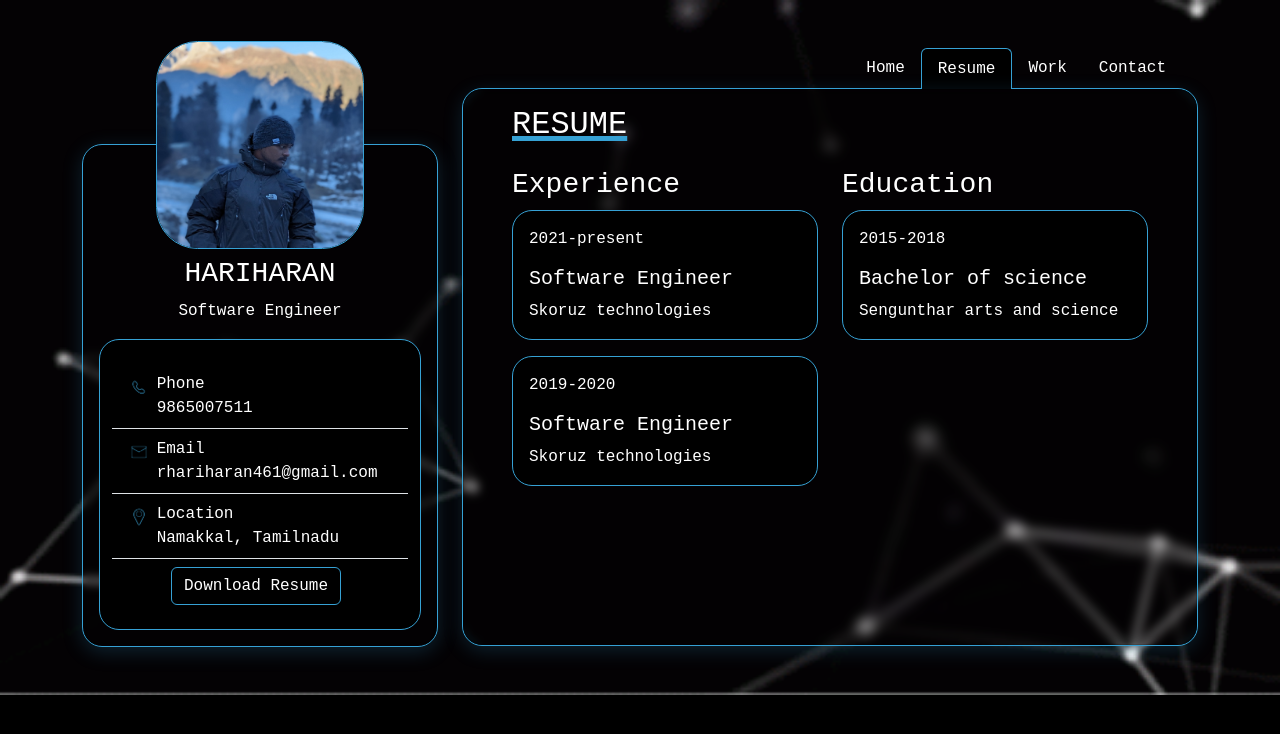
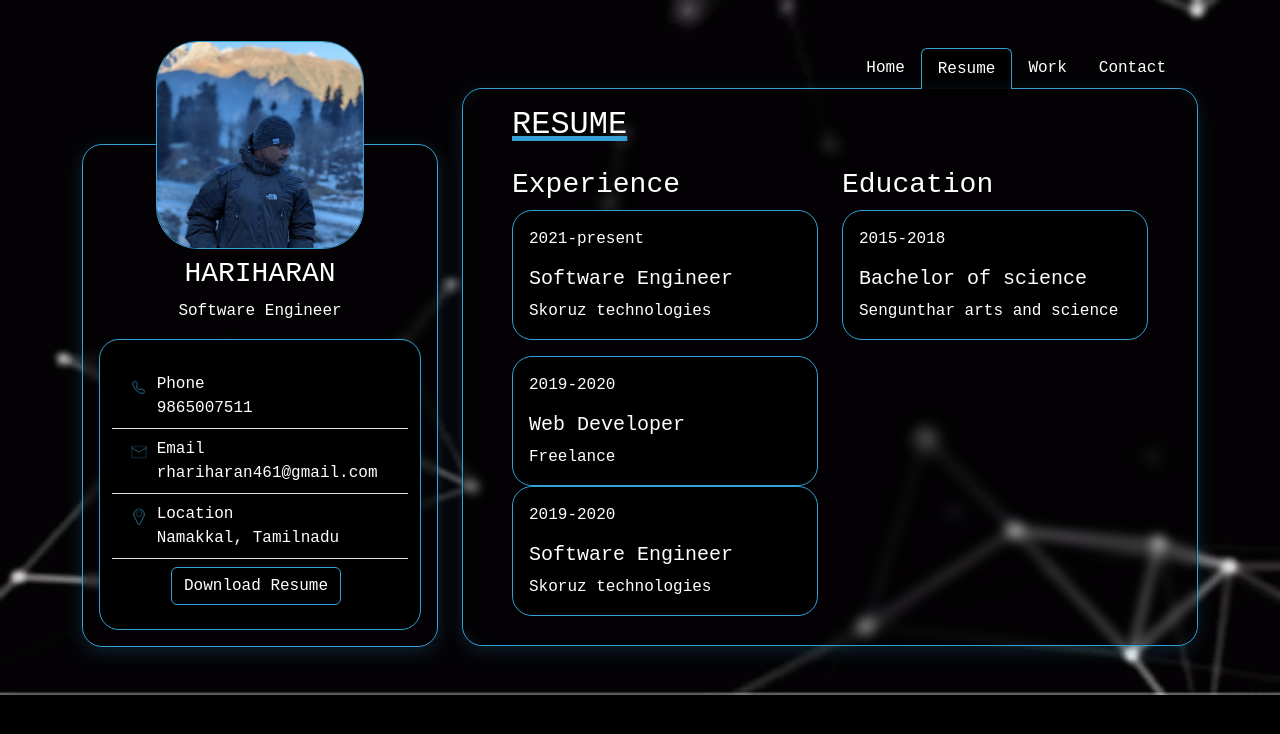
Before and after one commit to hariharan-03/portfolio, a Next.js app: page / in a window 1280 px wide. Both pictures are taken after a click on the tab "Resume". Shown: the top 734 px of the page. Built offline with nearby package versions, Linux system fonts and the light colour scheme; a web font is replaced by a local one.

Commit message:
Update resume.js

```diff
--- a/components/resume.js
+++ b/components/resume.js
@@ -11,6 +11,11 @@ export default function resume() {
                     <p>2021-present</p>
                     <h5>Software Engineer</h5>
                     <p className='m-0'>Skoruz technologies</p>
+                </Card>
+                <Card className='p-3 withborder'>
+                    <p>2019-2020</p>
+                    <h5>Web Developer</h5>
+                    <p className='m-0'>Freelance</p>
                 </Card>
                 <Card className='p-3 withborder'>
                     <p>2019-2020</p>
```
